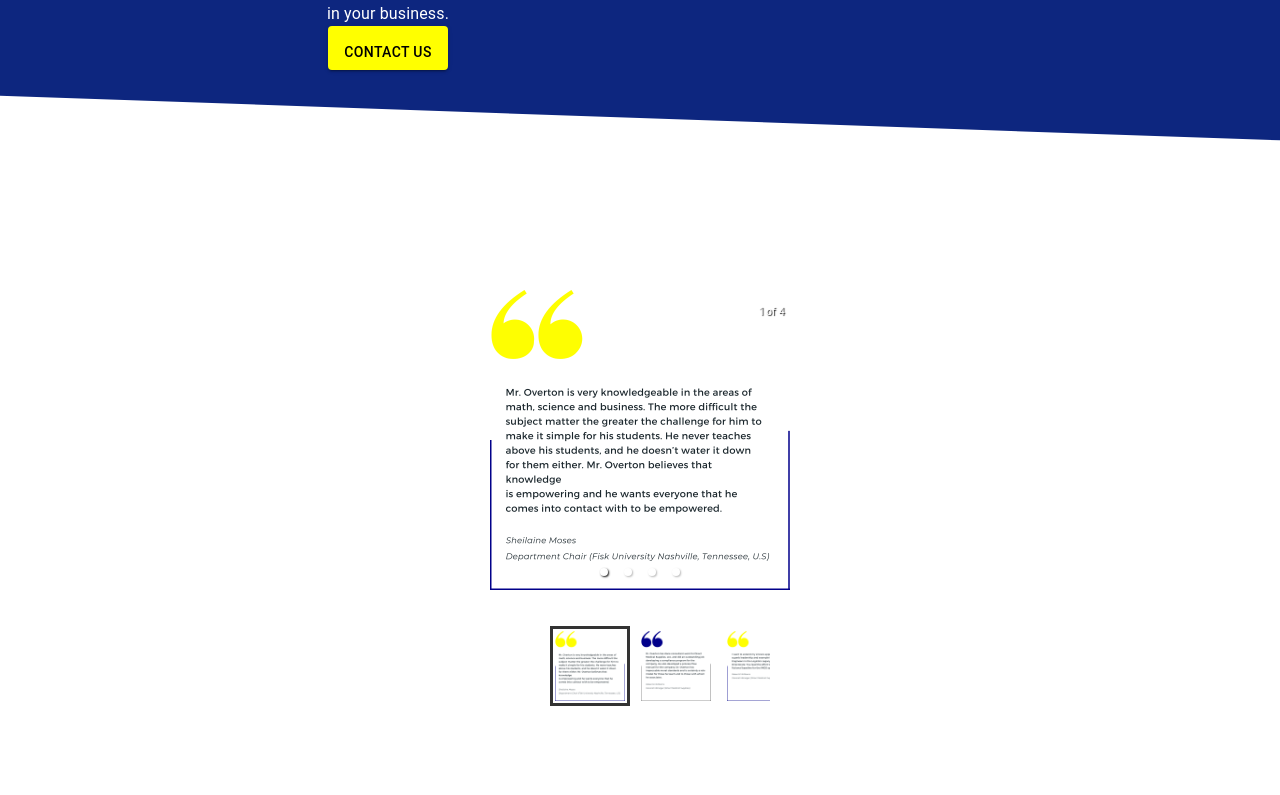
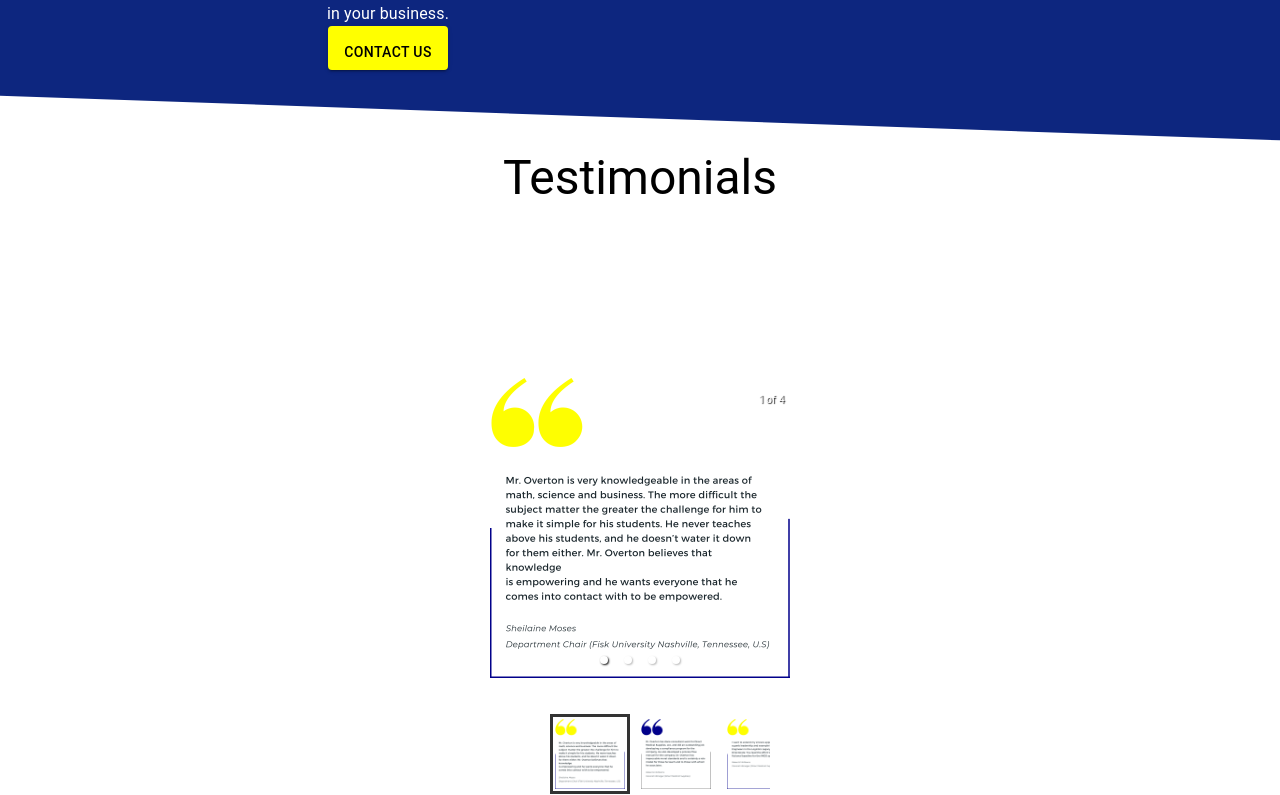
Before and after one commit to kgauzampe/econo, a React (Create React App) app: page / in a window 1280 px wide. Shown: the part 2545-3340 px from the top of the page. Built offline with nearby package versions, Linux system fonts and the light colour scheme.

Commit message:
Testimonial Title added

```diff
--- a/src/Components/Home/home.css
+++ b/src/Components/Home/home.css
@@ -57,3 +57,6 @@
   .banner-image2{
     width: 63em;
   }
+  .Carousel-div{
+    padding-top: 2em;
+  }
--- a/src/Components/Home/home.js
+++ b/src/Components/Home/home.js
@@ -88,6 +88,9 @@ const Home = () => {
                     <Banner />
                 </div>
                 <div className="Carousel-div">
+                <Typography variant="h3" component="h3" >
+                        Testimonials
+                    </Typography>
                     <Carousel1 />
                 </div>
                 <div className="getB">
```
